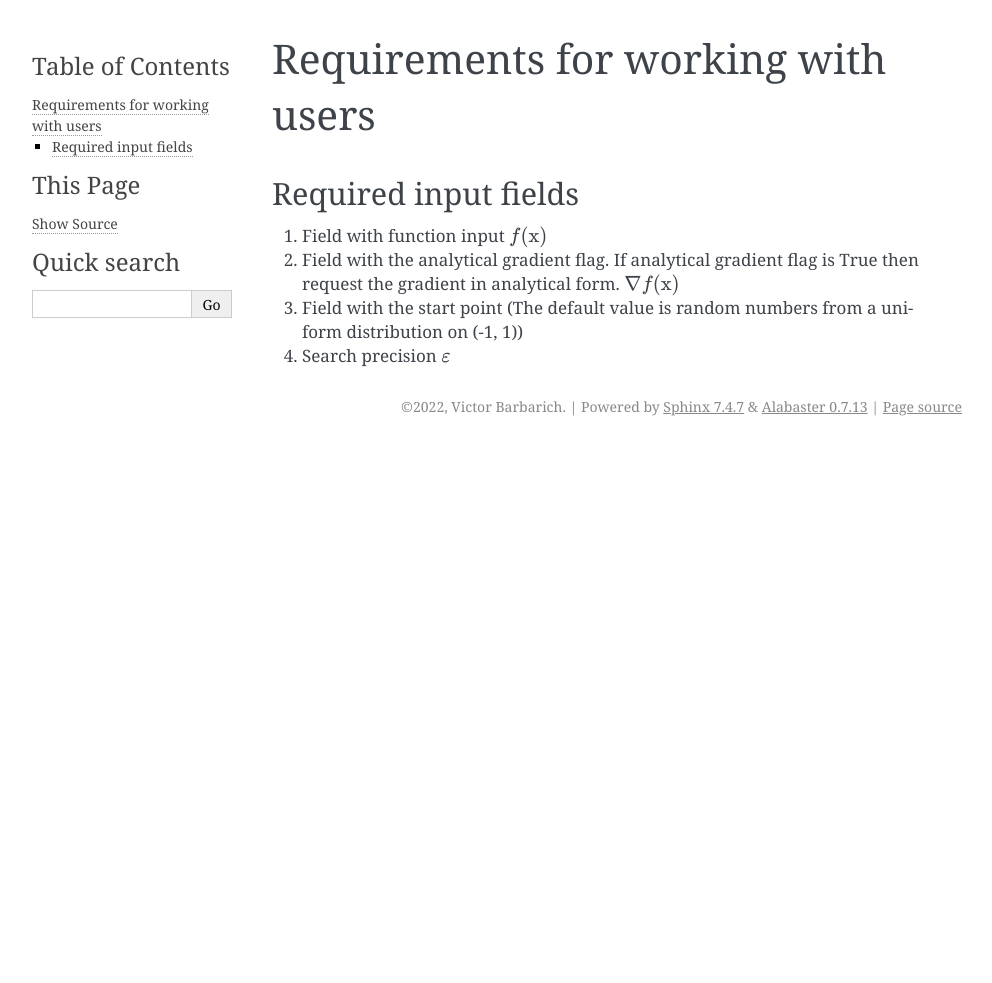
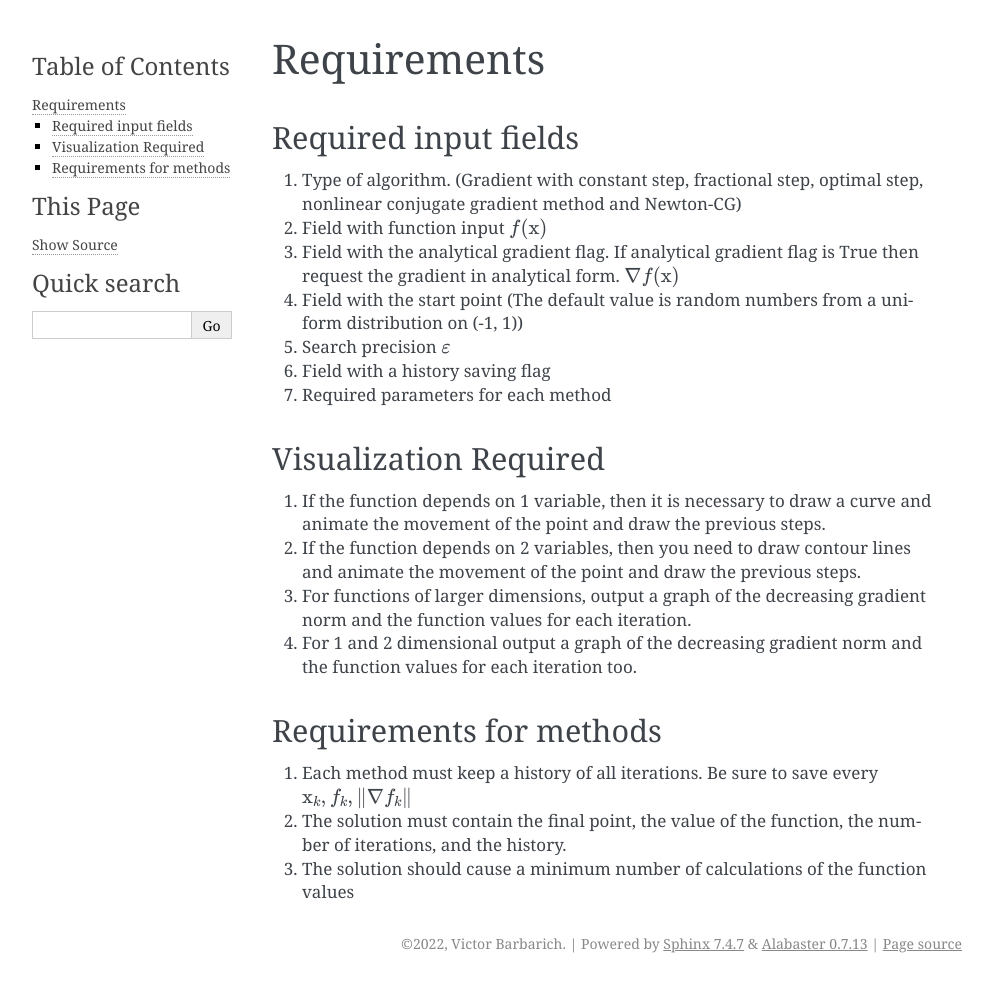
Before and after one commit to vktrbr/optimization_ml, a Sphinx documentation site: the page built from MultiDimensionalOptimization/documentation/SolutionRequirements.rst, in a window 1280 px wide. Shown: the whole page, without its empty margins (148-1140 px from the left). Built offline with Sphinx 7.4.7, drawn with Linux system fonts in a browser that asks for light colours; before the commit the page ends 900 px from its top, so only the background shows below that.

Commit message:
initial documentation done!

```diff
--- a/MultiDimensionalOptimization/documentation/MathematicalModel.rst
+++ b/MultiDimensionalOptimization/documentation/MathematicalModel.rst
@@ -23,13 +23,13 @@ Equations
 1. Function argument:
 
 .. math::
-    \displaystyle \mathbf{x} = \left[ \, \mathrm{x}_1 \enspace \mathrm{x}_2 \enspace \dots \enspace \mathrm{x}_n \, \right]^\top
+    \displaystyle x = \left[ \, x_1 \enspace x_2 \enspace \dots \enspace x_n \, \right]^\top
     :label: x-vec
 
 2. Gradient:
 
 .. math::
-    \displaystyle \nabla f = \left[\frac{\partial f}{\partial \mathrm{x}_1} \enspace \frac{\partial f}{\partial \mathrm{x}_2} \enspace \dots \enspace \frac{\partial f}{\partial \mathrm{x}_n}\right]^\top
+    \displaystyle \nabla f = \left[\frac{\partial f}{\partial x_1} \enspace \frac{\partial f}{\partial x_2} \enspace \dots \enspace \frac{\partial f}{\partial x_n}\right]^\top
     :label: grad
 
 3. Gradient step:
--- a/MultiDimensionalOptimization/documentation/SolutionRequirements.rst
+++ b/MultiDimensionalOptimization/documentation/SolutionRequirements.rst
@@ -1,9 +1,28 @@
-Requirements for working with users
+Requirements
 =============================================
 
 Required input fields
 ~~~~~~~~~~~~~~~~~~~~~~~~~~
-1. Field with function input :math:`f(\mathrm{x})`
-2. Field with the analytical gradient flag. If analytical gradient flag is True then request the gradient in analytical form. :math:`\nabla f(\mathrm{x})`
-3. Field with the start point (The default value is random numbers from a uniform distribution on (-1, 1))
-4. Search precision :math:`\varepsilon`
+
+#. Type of algorithm. (Gradient with constant step, fractional step, optimal step, nonlinear conjugate gradient method and Newton-CG)
+#. Field with function input :math:`f(\mathrm{x})`
+#. Field with the analytical gradient flag. If analytical gradient flag is True then request the gradient in analytical form. :math:`\nabla f(\mathrm{x})`
+#. Field with the start point (The default value is random numbers from a uniform distribution on (-1, 1))
+#. Search precision :math:`\varepsilon`
+#. Field with a history saving flag
+#. Required parameters for each method
+
+Visualization Required
+~~~~~~~~~~~~~~~~~~~~~~~~~~
+#. If the function depends on 1 variable, then it is necessary to draw a curve and animate the movement of the point and draw the previous steps.
+#. If the function depends on 2 variables, then you need to draw contour lines and animate the movement of the point and draw the previous steps.
+#. For functions of larger dimensions, output a graph of the decreasing gradient norm and the function values for each iteration.
+
+#. For 1 and 2 dimensional output a graph of the decreasing gradient norm and the function values for each iteration too.
+
+Requirements for methods
+~~~~~~~~~~~~~~~~~~~~~~~~~~
+
+#. Each method must keep a history of all iterations. Be sure to save every :math:`\mathrm{x}_k, f_k, \| \nabla f_k\|`
+#. The solution must contain the final point, the value of the function, the number of iterations, and the history.
+#. The solution should cause a minimum number of calculations of the function values
```
Also changed, not shown: 1 other file.
